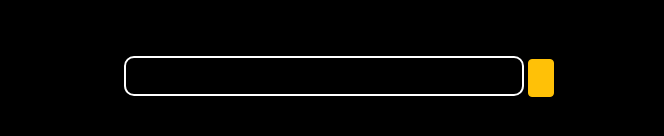
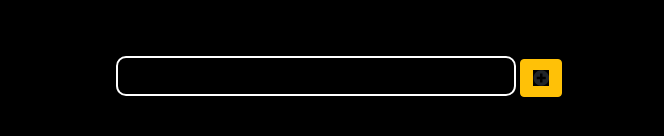
Before and after one commit to Karan01406/Coding, a plain HTML site: page Our-Journey/index.html in a window 1280 px wide. Shown: the part 418-554 px from the top of the page, without its empty margins (301-965 px from the left). Drawn offline with nearby package versions, Linux system fonts and the light colour scheme.

Commit message:
Update index.html

```diff
--- a/Our-Journey/index.html
+++ b/Our-Journey/index.html
@@ -16,7 +16,7 @@
 <img src = "our-journey.jpg" class = "pic"><br><br>
     <input type="text"  id="inputbox" />
     <button id="submitbutton" class="btn btn-warning" onclick="createChat()">
-      <i class = "fa fa-heart-circle"></i>
+      <i class = "fa fa-plus-circle"></i>
     </button>
     <br /><br /><br />
     <ul  id="chatarea"></ul>
```
